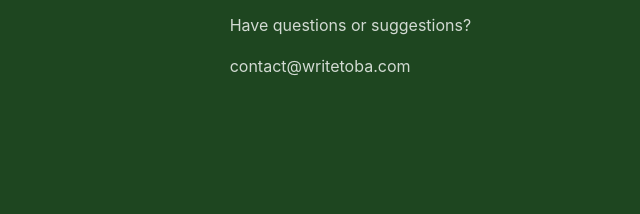
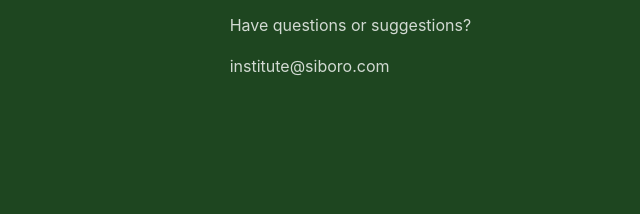
Before and after one commit to WriteToba/writetoba, a plain HTML site: page index.html in a window 1280 px wide. Shown: the part 3033-3247 px from the top of the page, 637-1277 px from the left. Drawn offline with Linux system fonts and the light colour scheme.

Commit message:
Update contact email in footer section

```diff
--- a/index.html
+++ b/index.html
@@ -188,7 +188,7 @@
                 <div class="footer-section">
                     <h3>Contact Us</h3>
                     <p>Have questions or suggestions?</p>
-                    <a href="mailto:contact@writetoba.com" class="contact-email">contact@writetoba.com</a>
+                    <a href="mailto:institute@siboro.com" class="contact-email">institute@siboro.com</a>
                 </div>
             </div>
             <div class="footer-bottom">
```
